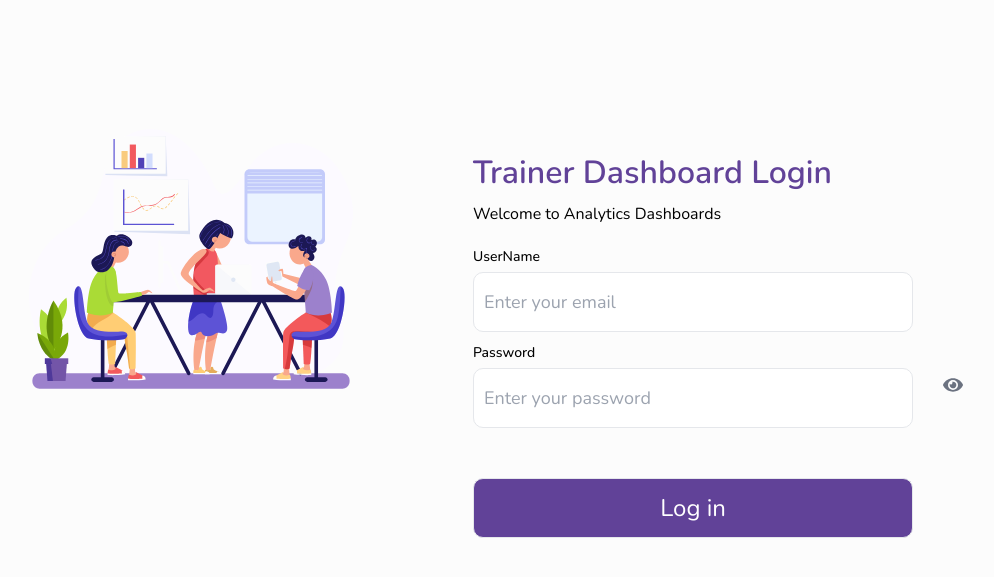
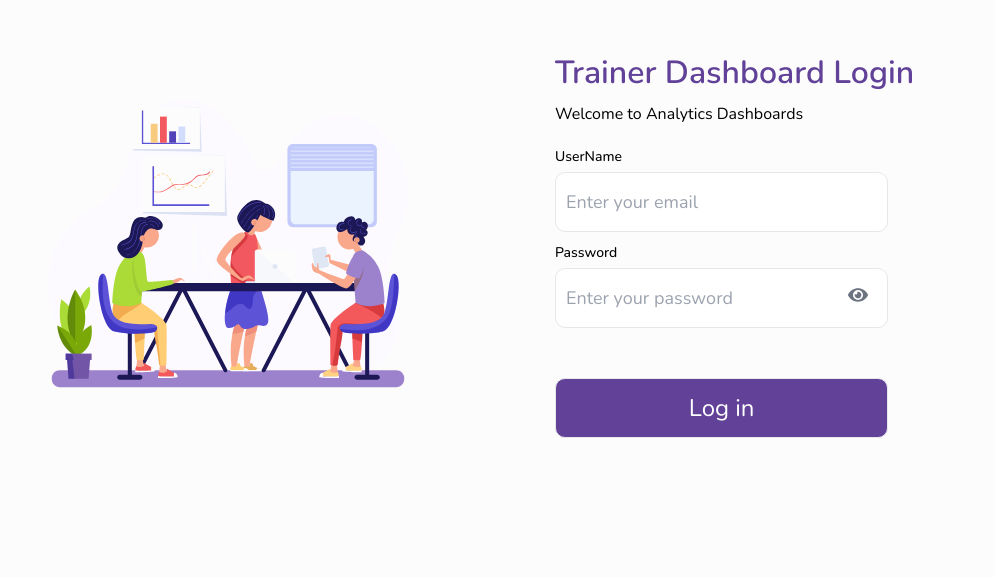
Before and after one commit to mdadilkhan/survey_trainer, a React (Vite) app: page /login in a window 1280 px wide. Shown: the part 121-698 px from the top of the page, without its empty margins (129-1123 px from the left). Built offline with nearby package versions, Linux system fonts and the light colour scheme.

Commit message:
changes in api routing and popover in headers

```diff
--- a/src/App.jsx
+++ b/src/App.jsx
@@ -1,25 +1,29 @@
 import "./App.css";
-import { BrowserRouter, Routes, Route } from "react-router-dom";
+import { BrowserRouter, Routes, Route, Navigate } from "react-router-dom";
 import { Toaster } from "react-hot-toast";
 import Sidebar from "./components/Sidebar";
 import Header from "./components/Header";
 import Login from './components/Login';
 import TrainerDashboard from "./pages/TrainerDashboard";
 import { QuestionProvider } from "./context/QuestionContext";
+import { useSelector } from "react-redux";
 
 function App() {
+  const currentUser = useSelector((state) => state.userDetails.currentUser); // Get the current user from Redux
+
   return (
     <QuestionProvider>
       <BrowserRouter>
         <Toaster position="top-center" reverseOrder={false} />
         <div className="flex">
-          {/* <Sidebar /> */}
+          {/* Conditionally render Sidebar only on login page */}
+          {currentUser && <Sidebar />}
           <div className="flex flex-col w-[100%]">
-            {/* <Header /> */}
+            {currentUser && <Header />} {/* Show Header only if logged in */}
             <Routes>
-              {/* <Route path="/login" element={<Login />} /> */}
-              <Route path="/trainer-dashboard" element={<TrainerDashboard />} />
-              <Route path="*" element={<Login />} />
+              <Route path="/login" element={<LoginRedirect />} />
+              <Route path="/trainer-dashboard" element={<PrivateRoute><TrainerDashboard /></PrivateRoute>} />
+              <Route path="*" element={<Navigate to={currentUser ? "/trainer-dashboard" : "/login"} />} />
             </Routes>
           </div>
         </div>
@@ -28,4 +32,16 @@ function App() {
   );
 }
 
+// Redirect logged-in user from login page to dashboard
+function LoginRedirect() {
+  const currentUser = useSelector((state) => state.userDetails.currentUser);
+  return currentUser ? <Navigate to="/trainer-dashboard" /> : <Login />;
+}
+
+// PrivateRoute component for protecting routes
+function PrivateRoute({ children }) {
+  const currentUser = useSelector((state) => state.userDetails.currentUser);
+  return currentUser ? children : <Navigate to="/login" />;
+}
+
 export default App;
--- a/src/components/Header.jsx
+++ b/src/components/Header.jsx
@@ -1,16 +1,46 @@
-import { useSelector } from "react-redux";
+import { Popover } from "antd";
+import { LogoutOutlined } from '@ant-design/icons';
+import { useNavigate } from "react-router-dom";
+import { useDispatch } from "react-redux";
+import { userDetails } from "../store/slices/userSlices";
 
 const Header = () => {
-  const currentUser = useSelector((state) => state.userDetails.currentUser);
+  const dispatch=useDispatch();
+  const navigate = useNavigate();
+
+  const handleLogout = () => {
+    dispatch(userDetails(null));
+    localStorage.clear();
+    navigate("/login");
+  };
+
+  const popoverContent = (
+    <div className="flex flex-col items-center justify-start p-4 space-y-2 w-[20rem]">
+      <div className="flex gap-[2rem] items-center">
+      <div className="w-[4rem] h-[4rem] flex items-center text-[2rem] justify-center bg-purple-400 text-white font-medium rounded-full cursor-pointer">
+            X
+      </div>
+      <div className="flex flex-col">
+      <h2 className="text-[1.6rem] font-semibold text-black">John Doe</h2>
+      <p className="text-[1.4rem] text-gray-500">design@gmail.com</p>
+      </div>
+      </div>
+      <hr className="w-full border-t border-gray-300 my-2" />
+      <button className="text-red-500 text-[1.4rem] w-full flex justify-start items-center gap-3 pl-4"  onClick={handleLogout}>
+        <LogoutOutlined className="mr-1" /> Logout
+      </button>
+    </div>
+  );
 
   return (
     <div className="flex justify-between items-center h-[70px] bg-[#fff] px-[5rem] py-[2rem] border-b border-b-[#E3E3EC]">
       <h1 className="text-[2.4rem] font-semibold font-nunito">Careers in Psychology Workshop</h1>
       <div className="flex items-center space-x-2 mr-[0rem] sm:mr-[4rem]">
-        <div className="w-[4rem] h-[4rem] flex items-center text-[2rem] justify-center bg-purple-400 text-white font-medium rounded-full capitalize">
-          {currentUser ? currentUser.name[0] : "X"}
-        </div>
-
+        <Popover content={popoverContent} trigger="click">
+          <div className="w-[4rem] h-[4rem] flex items-center text-[2rem] justify-center bg-purple-400 text-white font-medium rounded-full cursor-pointer">
+            X
+          </div>
+        </Popover>
       </div>
     </div>
   );
--- a/src/components/Login.jsx
+++ b/src/components/Login.jsx
@@ -43,19 +43,19 @@ function UserLogin() {
   };
 
   return (
-    <div className="w-full flex p-[10rem] mt-[15rem] justify-center gap-[10rem]">
-      <div className="w-[30%] justify-end">
+    <div className="w-full flex p-[10rem] mt-[5rem] justify-center gap-[5rem]">
+      <div className="w-[50%] justify-center flex">
         {/* Image section */}
-        <img src={Login} alt="Login Illustration" />
+        <img src={Login} alt="Login Illustration" className="w-[70%]"/>
       </div>
-      <div className="p-8 rounded-lg w-1/2">
+      <div className="p-8 rounded-lg w-[50%]">
         <h2 className="text-[3.2rem] font-nunito font-semibold text-p-1 text-left mb-2">
           Trainer Dashboard Login
         </h2>
         <p className="text-left font-nunito text-[1.6rem] mb-8">
           Welcome to Analytics Dashboards
         </p>
-        <form onSubmit={handleSubmit}>
+        <form onSubmit={handleSubmit} className="w-[70%]">
           <div className="mb-4">
             <label
               className="block text-[1.4rem] font-nunito font-medium mb-2"
@@ -69,7 +69,7 @@ function UserLogin() {
               value={email}
               onChange={(e) => setEmail(e.target.value)}
               placeholder="Enter your email"
-              className="w-[44rem] h-[6rem] px-4 py-2 border rounded-2xl font-nunito font-normal text-[1.8rem]"
+              className="w-[100%] h-[6rem] px-4 py-2 border rounded-2xl font-nunito font-normal text-[1.8rem]"
               required
             />
           </div>
@@ -86,13 +86,12 @@ function UserLogin() {
               value={password}
               onChange={(e) => setPassword(e.target.value)}
               placeholder="Enter your password"
-              className="w-[44rem] h-[6rem] px-4 py-2 border rounded-2xl font-nunito font-normal text-[1.8rem] pr-12"
+              className="w-[100%] h-[6rem] px-4 py-2 border rounded-2xl font-nunito font-normal text-[1.8rem] pr-12"
               required
             />
-            {/* Eye icon for showing/hiding password */}
             <span
               onClick={() => setShowPassword(!showPassword)}
-              className="absolute right-4 top-1/2 transform -translate-y-1/2 cursor-pointer text-gray-500"
+              className="absolute right-[2rem] top-1/2 cursor-pointer text-gray-500"
             >
               {showPassword ? <FaEyeSlash size={20} /> : <FaEye size={20} />}
             </span>
@@ -100,7 +99,7 @@ function UserLogin() {
           {error && <p className="text-red-500 text-sm mb-4">{error}</p>}
           <button
             type="submit"
-            className="w-[44rem] bg-p-1 h-[6rem] px-4 py-2 border rounded-2xl font-nunito font-normal mt-[4rem] text-[2.4rem] text-white"
+            className="w-[100%] bg-p-1 h-[6rem] px-4 py-2 border rounded-2xl font-nunito font-normal mt-[4rem] text-[2.4rem] text-white"
           >
             Log in
           </button>
```
